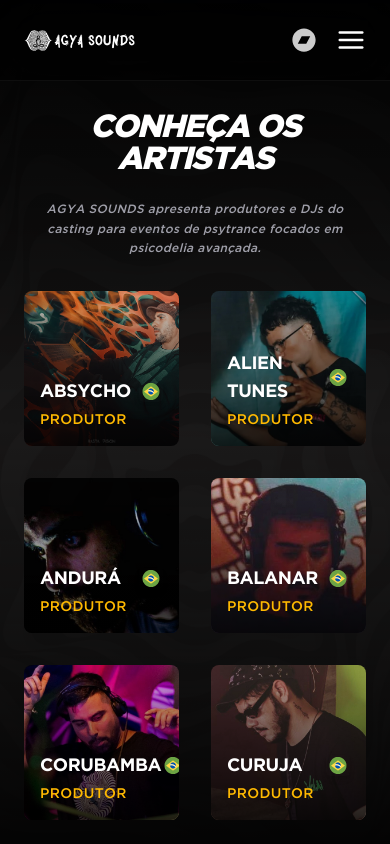
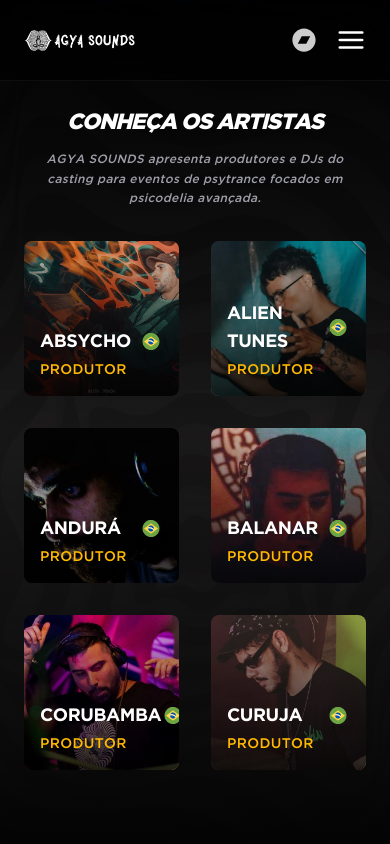
Before and after one commit to abner1902/agya-sounds-site, a Next.js app: page /artists in a window 390 px wide. Shown: the top 844 px of the page. Built offline with nearby package versions, Linux system fonts and the light colour scheme.

Commit message:
fix: artists title smaller on mobile

```diff
--- a/src/app/artists/page.js
+++ b/src/app/artists/page.js
@@ -39,7 +39,7 @@
       </div>
 
       <div className="max-w-7xl mx-auto py-8 md:py-10 px-6 relative z-10">
-        <h1 className="text-[32px] md:text-[40px] font-black text-center mb-6 uppercase italic tracking-tighter leading-none">CONHEÇA OS ARTISTAS</h1>
+        <h1 className="text-[22px] md:text-[40px] font-black text-center mb-4 uppercase italic tracking-tighter leading-none">CONHEÇA OS ARTISTAS</h1>
         <p className="text-zinc-400 text-center mb-8 md:mb-10 max-w-2xl mx-auto text-[12px] md:text-xl font-medium leading-relaxed normal-case tracking-wide italic">
           AGYA SOUNDS apresenta produtores e DJs do casting para eventos de psytrance focados em psicodelia avançada.
         </p>
```
